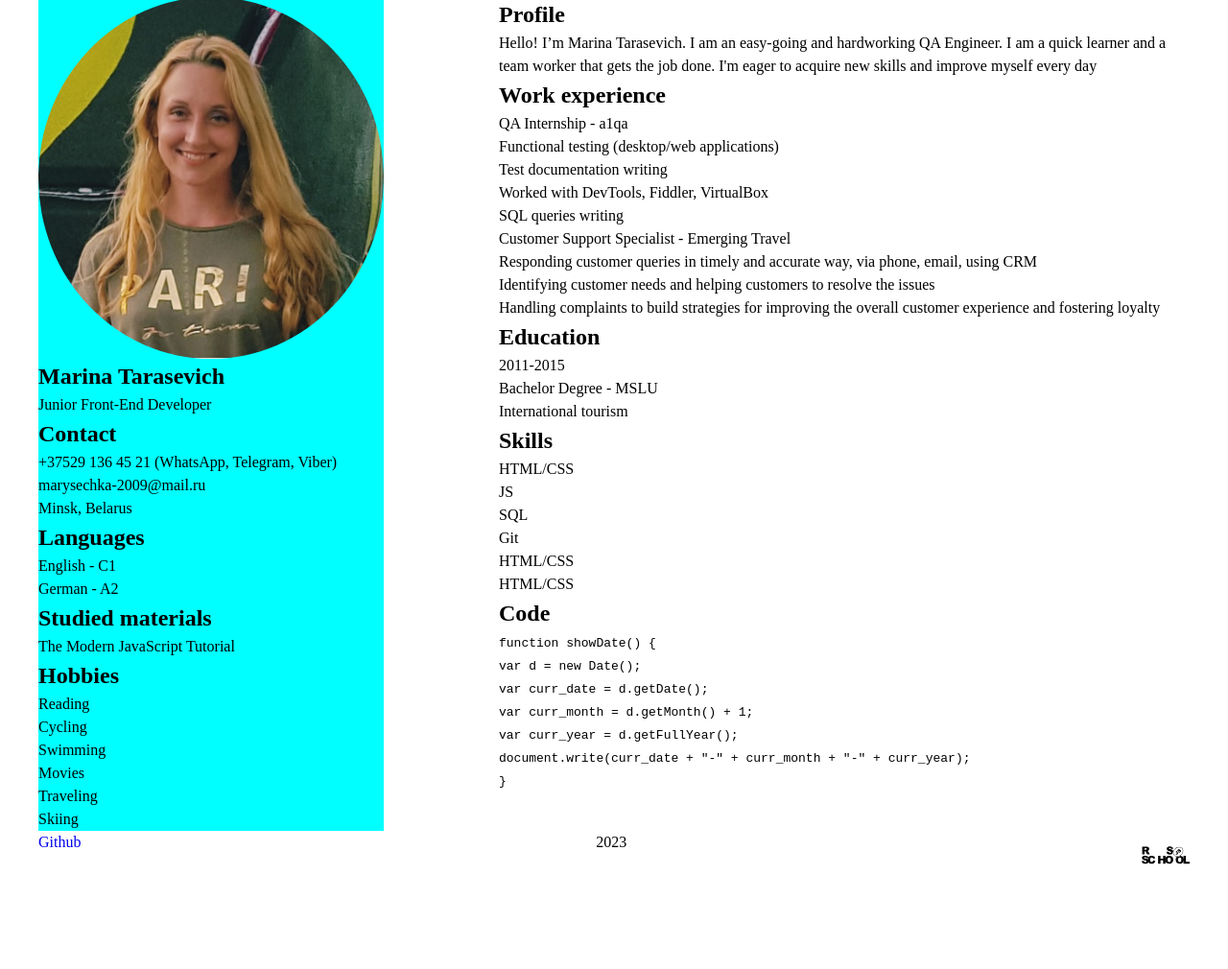
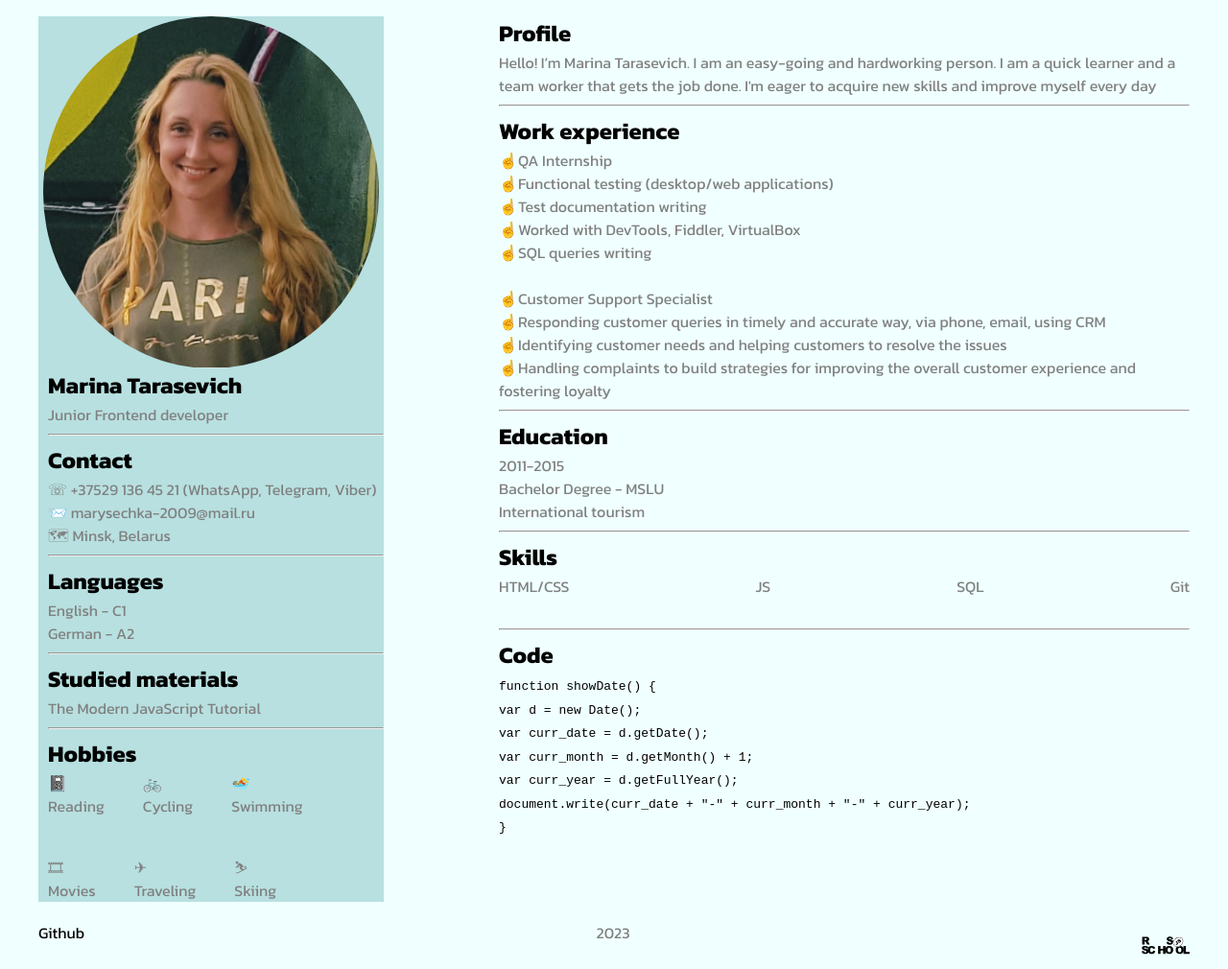
Before and after one commit to marina587/rsschool-cv, a plain HTML site: page index.html in a window 1280 px wide. Shown: the part 75-1085 px from the top of the page at 96% size. Before the commit the page ends 991 px from the top, so only its background shows below. Drawn offline with Linux system fonts and the light colour scheme; a web font is replaced by a local one.

Commit message:
docs: update index ans style files

```diff
--- a/index.html
+++ b/index.html
@@ -5,14 +5,16 @@
     <meta http-equiv="X-UA-Compatible" content="IE=edge">
     <meta name="viewport" content="width=device-width, initial-scale=1.0">
     <link rel="stylesheet" href="style.css">
-    <title>Document</title>
+    <link rel="preconnect" href="https://fonts.googleapis.com">
+<link rel="preconnect" href="https://fonts.gstatic.com" crossorigin>
+<link href="https://fonts.googleapis.com/css2?family=Inika&family=Inter:wght@400;700&family=Josefin+Sans:ital,wght@0,400;0,700;1,200&family=Kanit:wght@400;700&display=swap" rel="stylesheet">
+    <title>CV Marina Tarasevich</title>
 </head>
 <body>
     <header>
         <h1>Marina Tarasevich</h1>
 <nav>
     <ul class="navigation">
-
         <li>
             <a href="#contact">Contact</a>
         </li>
@@ -49,61 +51,70 @@
 <div class="contact_information">
     <div class="avatar">
         <img src="photo.jpg" alt="profile_photo">
-        <h2>Marina Tarasevich</h3>
-        <p>Junior Front-End Developer</p>
+        <h2>Marina Tarasevich</h2>
+        <p>Junior Frontend developer</p>
     </div>
+    <hr>
 <div class="contact" id="contact">
-  <ul>  <h2>Contact</h2>
-    <li>+37529 136 45 21 (WhatsApp,
+    <h2>Contact</h2>
+  <ul>
+    <li> &#9743; +37529 136 45 21 (WhatsApp,
         Telegram, Viber)
     </li>
-        <li>marysechka-2009@mail.ru
+        <li>&#128232; marysechka-2009@mail.ru
         </li>
-        <li>Minsk, Belarus
+        <li> &#128506; Minsk, Belarus
         </li>
     </ul>
 </div>
+<hr>
 <div class="languages" id="languages">
     <h2>Languages</h2>
     <p>English - C1</p>
     <p>German - A2</p>
 </div>
+<hr>
 <div class="materials" id="materials">
     <h2>Studied materials</h2>
     <p>The Modern JavaScript Tutorial</p>
 </div>
+<hr>
 <div class="hobbies" id="hobbies">
     <h2>Hobbies</h2>
-    <p>Reading</p>
-    <p>Cycling </p>
-    <p> Swimming</p>
-    <p> Movies</p>
-    <p> Traveling </p>
-        <p>Skiing</p>
-
+    <ul class="hobbies_list">
+        <li> &#128211; <br> Reading</li>
+        <li>&#128690; <br> Cycling</li>
+        <li>&#127946; <br> Swimming</li>
+        <li>&#127902; <br> Movies</li>
+        <li>&#9992; <br> Traveling</li>
+        <li>&#9975; <br> Skiing</li>
+    </ul>
 </div>
 </div>
 
 <div class="personal_information">
     <div class="profile" id="profile">
         <h2>Profile</h2>
-        <p>Hello! I’m Marina Tarasevich. I am an easy-going and hardworking QA Engineer. I am a quick
+        <p>Hello! I’m Marina Tarasevich. I am an easy-going and hardworking person. I am a quick
             learner and a team worker that gets the job done. I'm eager to acquire new skills and improve
             myself every day</p>
     </div>
+    <hr>
     <div class="work" id="work">
         <h2>Work experience</h2>
-        <p>QA Internship - a1qa</p>
-        <p>Functional testing (desktop/web applications)</p>
-        <p>Test documentation writing</p>
-        <p>Worked with DevTools, Fiddler, VirtualBox</p>
-        <p>SQL queries writing</p>
-        <p>Customer Support Specialist - Emerging Travel</p>
-        <p>Responding customer queries in timely and accurate way, via phone, email, using CRM</p>
-        <p>Identifying customer needs and helping customers to resolve the issues</p>
-        <p>Handling complaints to build strategies for improving the overall customer experience and
+        <p class="working">QA Internship</p>
+        <p class="working">Functional testing (desktop/web applications)</p>
+        <p class="working">Test documentation writing</p>
+        <p class="working">Worked with DevTools, Fiddler, VirtualBox</p>
+        <p class="working">SQL queries writing</p>
+        <br>
+        <p class="working">Customer Support Specialist</p>
+        <p class="working">Responding customer queries in timely and accurate way, via phone, email, using CRM</p>
+        <p class="working">Identifying customer needs and helping customers to resolve the issues</p>
+        <p class="working">Handling complaints to build strategies for improving the overall customer experience and
             fostering loyalty</p>
     </div>
+    <hr>
     <div class="education" id="education">
         <h2>Education</h2>
         <p>2011-2015</p>
@@ -111,16 +122,18 @@
         <p>International tourism </p>
 
     </div>
+    <hr>
     <div class="skills" id="skills">
-        <ul> <h2>Skills</h2>
+        <h2>Skills</h2>
+        <ul class="skills_ul">
         <li>HTML/CSS</li>
         <li>JS</li>
         <li>SQL</li>
         <li>Git</li>
-        <li>HTML/CSS</li>
-        <li>HTML/CSS</li>
         </ul>
     </div>
+    <br>
+    <hr>
     <div class="code" id="code"> <h2>Code</h2>
     <code>   function showDate() { <br>
         var d = new Date(); <br>
@@ -137,9 +150,9 @@
 </main>
 
 <footer>
-    <a href="https://github.com/marina587">Github</a>
+    <a href="https://github.com/marina587" target="_blank">Github</a>
     <p>2023</p>
-    <a href="https://rs.school/js-stage0/"><img src="rs_school_js.svg" alt="icon"> </a>
+    <a href="https://rs.school/js-stage0/" target="_blank"><img src="rs_school_js.svg" alt="icon"> </a>
 
 </footer>
 </body>
--- a/style.css
+++ b/style.css
@@ -34,6 +34,10 @@ body {
   scroll-behavior: smooth;
   text-rendering: optimizeSpeed;
   line-height: 1.5;
+  font-family: 'Inika', serif;
+font-family: 'Inter', sans-serif;
+font-family: 'Josefin Sans', sans-serif;
+font-family: 'Kanit', sans-serif;
 }
 
 /* Удаляем стандартную стилизацию для всех ul и il, у которых есть атрибут class*/
@@ -45,6 +49,7 @@ ol {
 /* Элементы a, у которых нет класса, сбрасываем до дефолтных стилей */
 a {
   text-decoration: none;
+  color: black;
 }
 
 /* Упрощаем работу с изображениями */
@@ -68,17 +73,25 @@ select {
 
 
 body {
+    background-color: azure;
+}
+
+p, li {
+    color: grey;
 }
 
 header {
     max-width: 1200px;
     margin: 0 auto;
+    padding-bottom: 20px;
 }
 
 .navigation {
     display: flex;
     flex-direction: row;
     justify-content: space-between;
+    scroll-behavior: smooth;
+
 }
 
 .wrapper {
@@ -90,13 +103,20 @@ justify-content: space-between;
 }
 
 .contact_information {
-    background-color: aqua;
+    background-color: rgb(184, 224, 224);
     max-width: 30%;
+    padding-left: 10px;
 }
 
 .avatar img {
     border-radius: 50%;
+    margin-left: -5px;
+}
 
+.hobbies_list {
+    display: flex;
+    flex-wrap: wrap;
+    gap: 40px;
 }
 
 
@@ -111,9 +131,23 @@ footer {
     display: flex;
     flex-direction: row;
     justify-content: space-between;
+    padding-top: 20px;
 }
 
 a img {
     width: 50px;
     height: 50px;
 }
+
+.skills_ul {
+    display: flex;
+    flex-wrap: wrap;
+    justify-content: space-between;
+}
+
+
+
+.working::before {
+    content: "\261D";
+    transform: rotate(90deg);
+}
```
